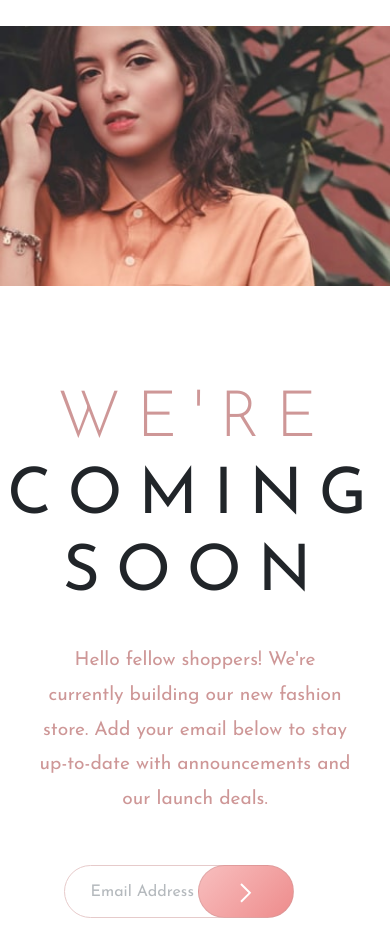
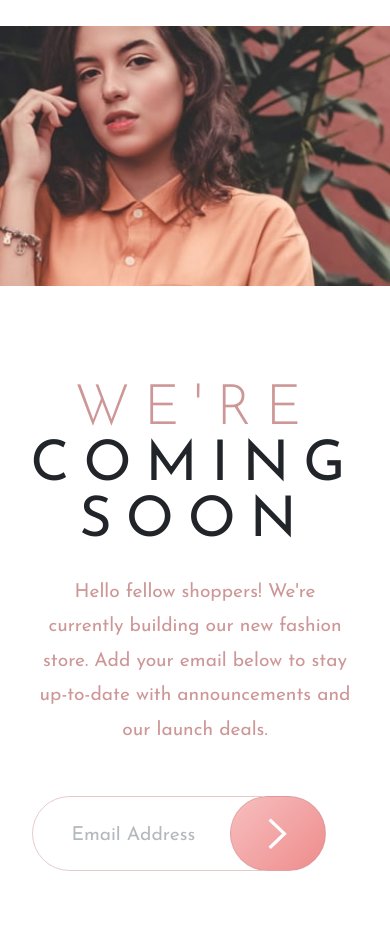
Before and after one commit to whisping/Base-Apparel-coming-soon-page, a plain HTML site: page index.html in a window 390 px wide. Shown: the part 103-1039 px from the top of the page. Drawn offline with nearby package versions, Linux system fonts and the light colour scheme.

Commit message:
repair mobile

```diff
--- a/index.html
+++ b/index.html
@@ -45,7 +45,7 @@
 
 
                     </div> -->
-                    <button class="btn btn-outline-secondary" type="submit" id="button-addon2"><img src="images/icon-arrow.svg" alt=""></button>
+                    <button class="btn btn-outline-secondary" type="submit" id="button-addon2"><img src="images/icon-arrow.svg" alt="" class="arrow"></button>
                 </div>
             </form>
         </div>
--- a/style.css
+++ b/style.css
@@ -80,7 +80,7 @@ hsl(0, 36%, 70%) */
 
 .input-section {}
 
-@media screen and (min-width: 901px) {
+@media screen and (min-width: 1201px) {
     .mobile-girl {
         display: none;
     }
@@ -100,7 +100,7 @@ hsl(0, 36%, 70%) */
 
 }
 
-@media screen and (max-width: 900px) {
+@media screen and (max-width: 1200px) {
     .container {
         max-width: 100%;
         text-align: center;
@@ -130,7 +130,9 @@ hsl(0, 36%, 70%) */
 
     .heading {
         padding-top: 6rem;
-        padding-bottom: 1.5rem;
+        padding-bottom: 1.1rem;
+        font-size: 3.5em;
+        line-height: normal;
     }
 
     p {
@@ -142,12 +144,26 @@ hsl(0, 36%, 70%) */
     .input-section {
         display: block;
         padding-bottom: 3rem;
-        padding-left: 4rem;
-        padding-right: 4rem;
+        padding-left: 2rem;
+        padding-right: 2rem;
     }
 
     .input-group {
         width: 100%;
         text-align: center;
     }
+
+    .form-control {
+        border-color: hsl(0, 36%, 70%);
+        color: hsl(0, 36%, 70%);
+        border-radius: 5em;
+        padding: 2em;
+        opacity: 0.5;
+        font-size: 1.2em;
+        padding-bottom: 1.8em;
+    }
+
+    .arrow {
+        width: 1.2rem;
+    }
 }
```
